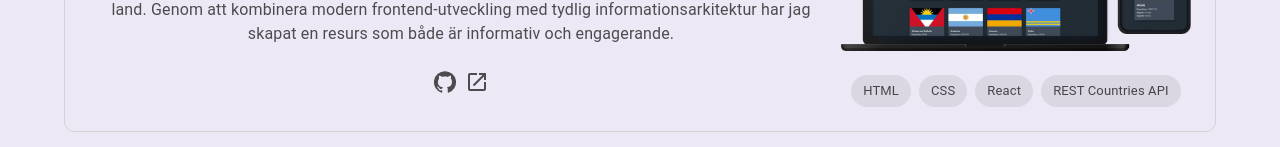
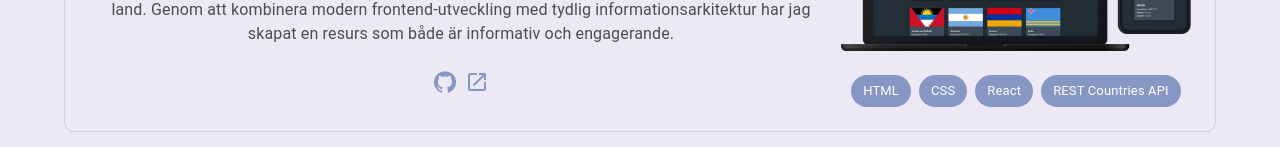
Before and after one commit to Tobaunta/tobaunta.torkelsson.online, a React (Vite) app: page / in a window 1280 px wide. Shown: the part 624-771 px from the top of the page. Built offline with nearby package versions, Linux system fonts and the light colour scheme.

Commit message:
color update

```diff
--- a/src/App.jsx
+++ b/src/App.jsx
@@ -22,7 +22,7 @@ const theme = createTheme({
       paper: "#ede8f5",
     },
     text: {
-      primary: "rgba(0,0,0,0.68)",
+      primary: "#000000ad",
     },
   },
 });
--- a/src/components/Project.jsx
+++ b/src/components/Project.jsx
@@ -17,7 +17,7 @@ export default function Project({
     return () => window.open(url, "_blank");
   }
   const technologiesChips = technologies.map((technology, i) => (
-    <Chip key={i} label={technology} sx={{ cursor: "default" }} />
+    <Chip key={i} label={technology} sx={{ cursor: "default", backgroundColor: "#8697c4", color: "#fff" }} />
   ));
   return (
     <Container>
@@ -41,10 +41,10 @@ export default function Project({
           <Box>{description}</Box>
           <Box>
             <GitHubIcon
-              sx={{ cursor: "pointer", mr: 1 }}
+              sx={{ cursor: "pointer", mr: 1, color: "#8697c4" }}
               onClick={linkTo(github)}
             />
-            <OpenInNewIcon sx={{ cursor: "pointer" }} onClick={linkTo(demo)} />
+            <OpenInNewIcon sx={{ cursor: "pointer", color: "#8697c4" }} onClick={linkTo(demo)} />
           </Box>
         </Box>
         <Box display={"flex"} flexDirection={"column"} gap={3}>
```
